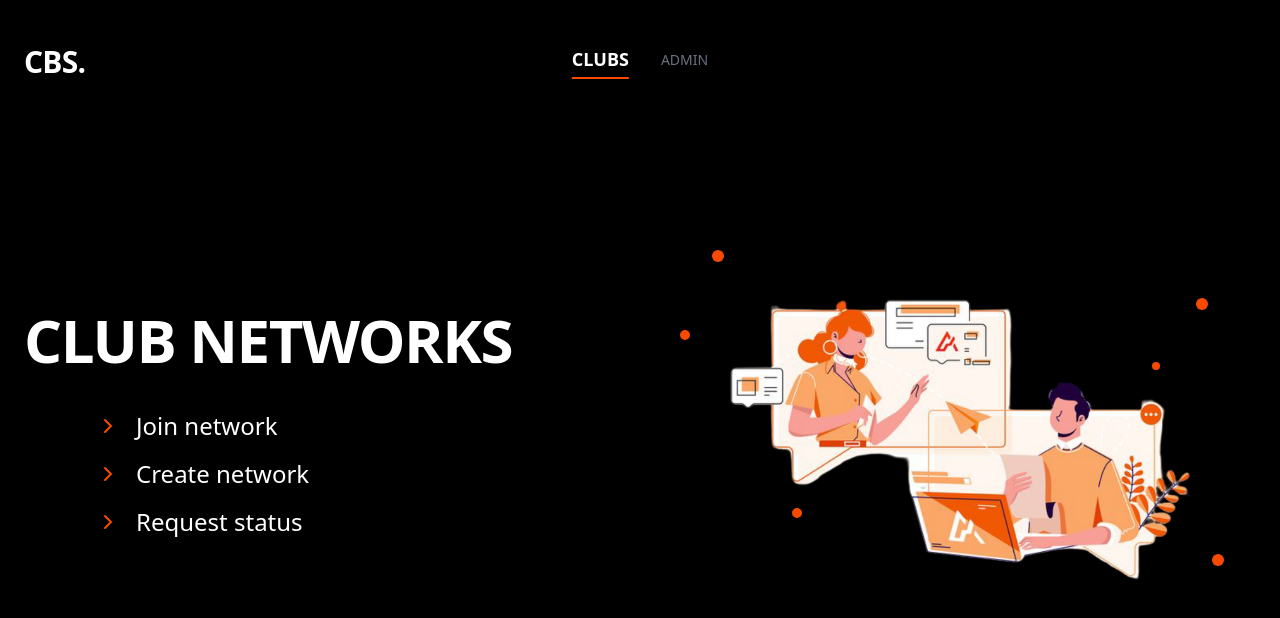
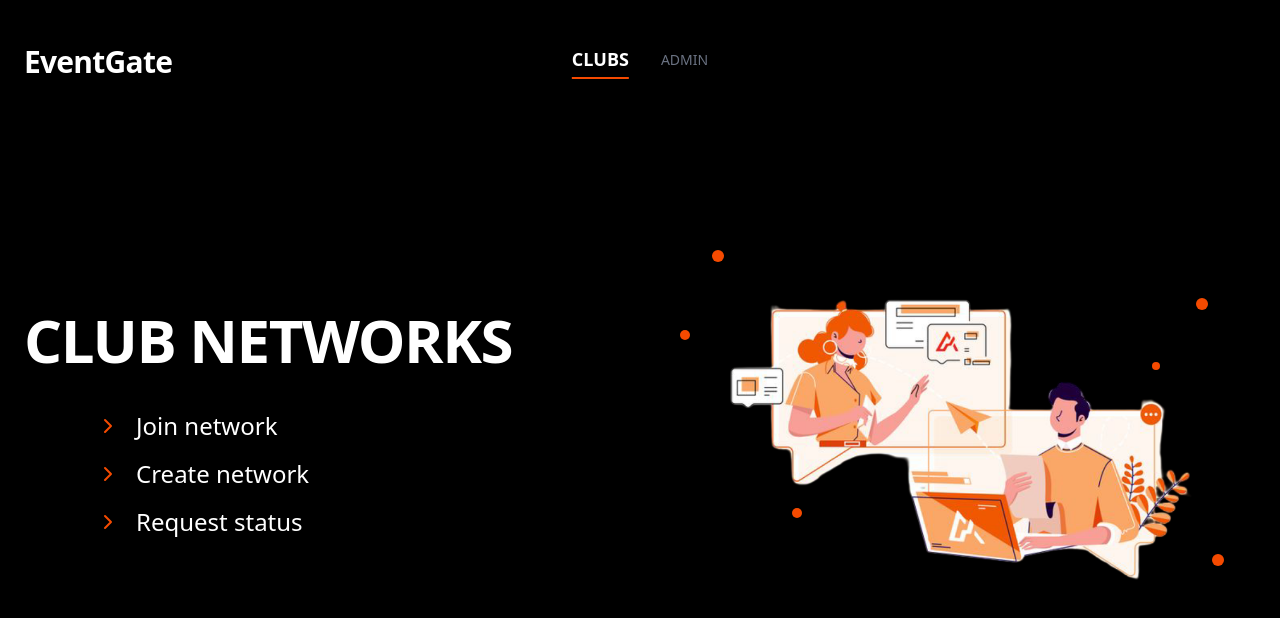
Before and after one commit to Arty-001-coder/Eventgate, a Next.js app: page / in a window 1280 px wide. Shown: the top 618 px of the page. Built offline with nearby package versions, Linux system fonts and the light colour scheme.

Commit message:
minor changed

```diff
--- a/app/page.tsx
+++ b/app/page.tsx
@@ -123,7 +123,7 @@ export default function Page() {
       {/* Header */}
       <header className="fixed top-7 left-0 right-0 z-50 bg-transparent">
         <div className="max-w-7xl mx-auto px-6 py-4 flex items-center justify-between">
-          <div className="text-3xl font-bold tracking-tight">CBS.</div>
+          <div className="text-3xl font-bold tracking-tight">EventGate</div>
 
           <nav className="hidden md:flex items-center gap-8 text-sm font-medium absolute left-1/2 -translate-x-1/2">
             <button
```
